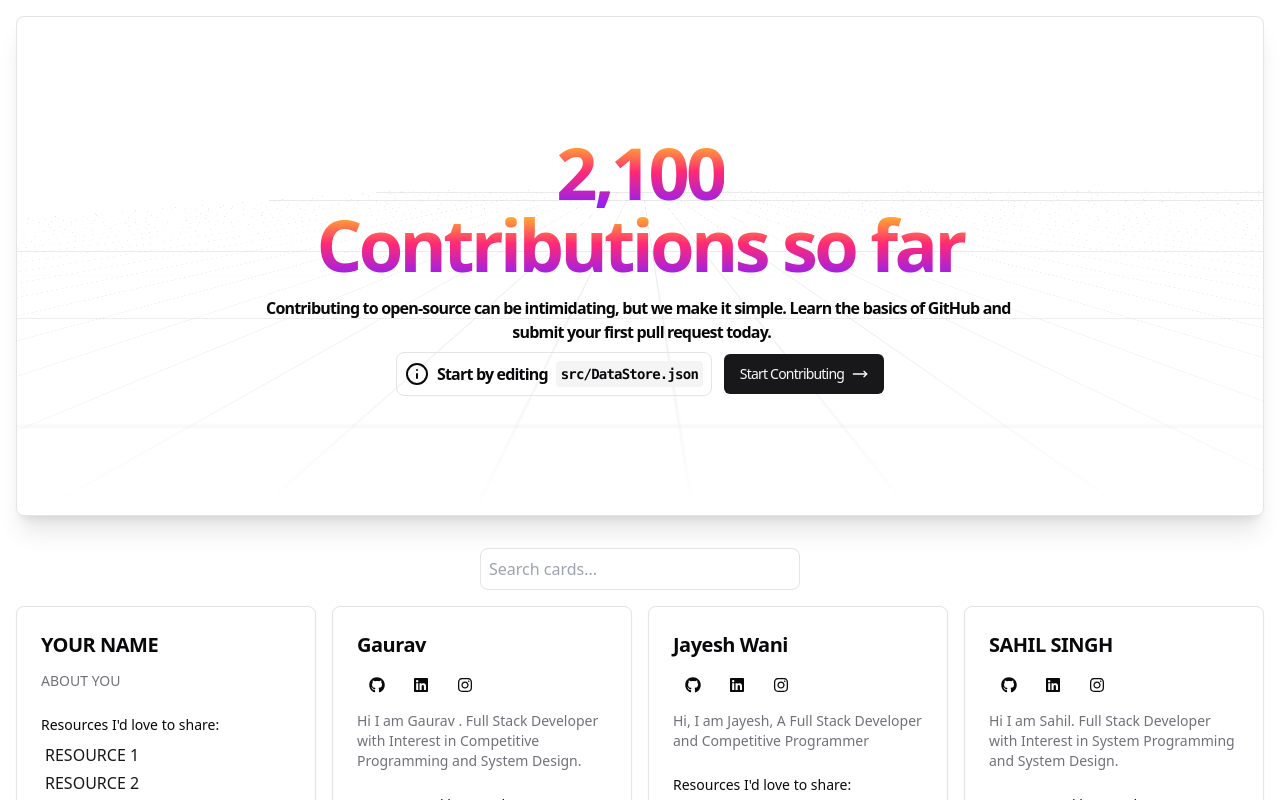
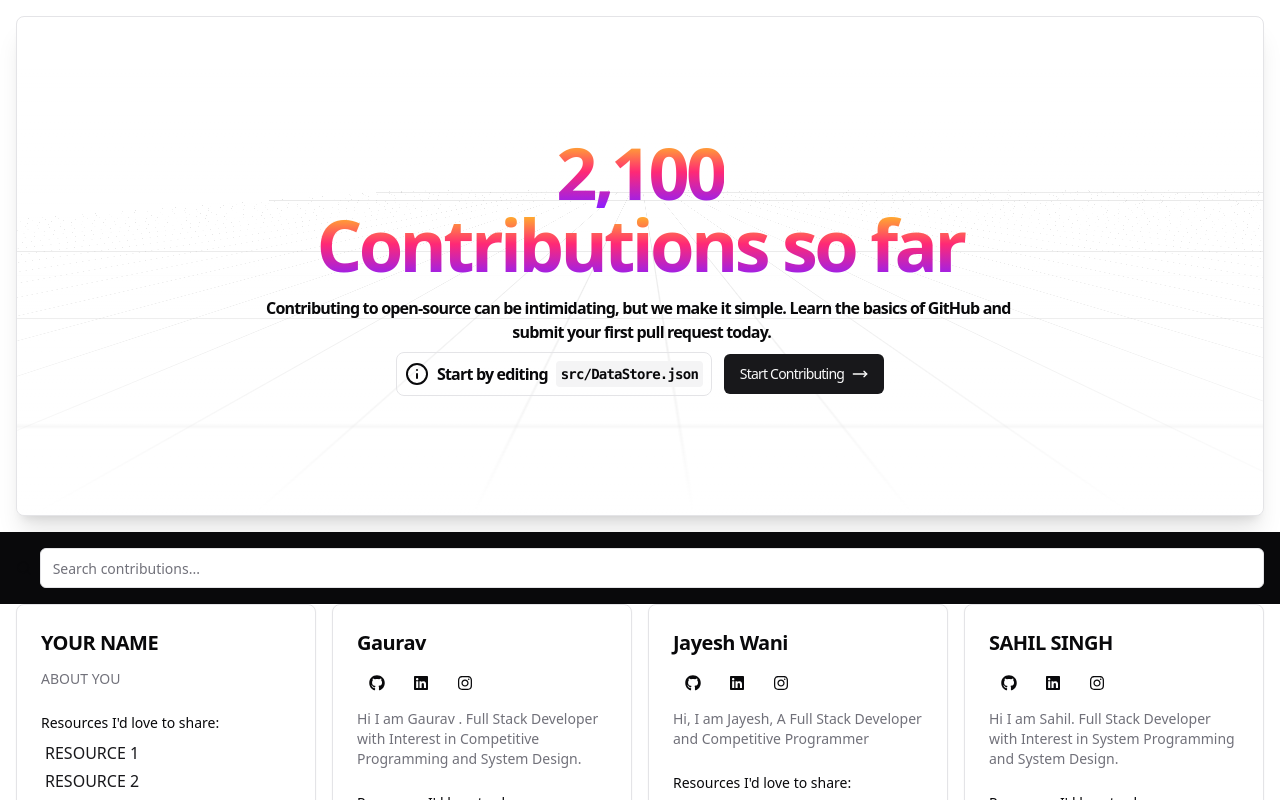
Before and after one commit to TYPESAFE-RUSTY/contribute-to-this-repo, a Next.js app: page / in a window 1280 px wide. Shown: the top 800 px of the page. Built offline with nearby package versions, Linux system fonts and the light colour scheme.

Commit message:
added scroll to top button

```diff
--- a/src/app/page.tsx
+++ b/src/app/page.tsx
@@ -2,30 +2,32 @@
 
 import Image from "next/image";
 import styles from "./page.module.css";
-import Fuse from "fuse.js"; // Import Fuse.js
+import Fuse from "fuse.js";
 
 import Card from "@/components/Card";
 import { data } from "@/DataStore";
 import { Card as C, template } from "@/types";
 import InfiniteScroll from "react-infinite-scroll-component";
-import { useState } from "react";
+import { useState, useEffect } from "react"; // Import useEffect
 import RetroGrid from "@/components/ui/retro-grid";
 import NumberTicker from "@/components/ui/number-ticker";
-import { Info, MoveRight } from "lucide-react";
+import { Info, MoveRight, ArrowUp, Search } from "lucide-react"; // Import ArrowUp icon
 import { TooltipProvider } from "@/components/ui/tooltip";
 import { Button } from "@/components/ui/button";
+import { Input } from "@/components/ui/input";
 
 let cards: C[] = [...template, ...data];
 
 export default function Home() {
   const [items, setItems] = useState<C[]>(cards.slice(0, 20));
-  const [searchQuery, setSearchQuery] = useState(""); // State to store the search query
-  const [searchResults, setSearchResults] = useState<C[]>([]); // State to store the search results
+  const [searchQuery, setSearchQuery] = useState("");
+  const [searchResults, setSearchResults] = useState<C[]>([]);
+  const [showScroll, setShowScroll] = useState(false); // State to show/hide the button
 
   // Configure Fuse.js options
   const fuse = new Fuse(cards, {
-    keys: ["name","description"], // Specify the fields to search through
-    threshold: 0.4, // Adjust the search sensitivity (lower value = more strict matches)
+    keys: ["name", "description"],
+    threshold: 0.4,
   });
 
   // Handle the search input change
@@ -34,11 +36,9 @@ export default function Home() {
     setSearchQuery(query);
 
     if (query) {
-      // Perform the search using Fuse.js
-      const results = fuse.search(query).map((result) => result.item); // Extract the matching items
+      const results = fuse.search(query).map((result) => result.item);
       setSearchResults(results);
     } else {
-      // If query is empty, reset to the original card list
       setSearchResults([]);
     }
   };
@@ -48,8 +48,27 @@ export default function Home() {
     setItems(items.concat(cards.slice(items.length, items.length + 20)));
   };
 
+  // Handle scroll event
+  const handleScroll = () => {
+    if (window.scrollY > 200) {
+      setShowScroll(true);
+    } else {
+      setShowScroll(false);
+    }
+  };
+
+  useEffect(() => {
+    window.addEventListener("scroll", handleScroll);
+    return () => window.removeEventListener("scroll", handleScroll);
+  }, []);
+
   // Data to be rendered (either search results or the original list)
   const displayedCards = searchQuery ? searchResults : items;
+
+  // Scroll to top function
+  const scrollToTop = () => {
+    window.scrollTo({ top: 0, behavior: "smooth" });
+  };
 
   return (
     <TooltipProvider>
@@ -97,15 +116,18 @@ export default function Home() {
           </span>
           <RetroGrid />
         </div>
-        <div className="flex justify-center p-4">
-          <input
+
+        <div className="flex justify-center items-center gap-2 p-4 sticky top-0 w-full bg-zinc-950">
+          <Search className="w-4 h-4"/>
+          <Input
             type="text"
-            placeholder="Search cards..."
+            placeholder="Search contributions..."
             value={searchQuery}
             onChange={handleSearch}
-            className="border rounded-lg p-2 w-80"
+            className="w-full"
           />
         </div>
+
         {/* Infinite Scroll for Cards */}
         <InfiniteScroll
           dataLength={displayedCards.length}
@@ -119,6 +141,17 @@ export default function Home() {
             ))}
           </div>
         </InfiniteScroll>
+
+        {/* Back to Top Button */}
+        {showScroll && (
+          <button
+            onClick={scrollToTop}
+            className="fixed bottom-4 right-4 p-2 bg-zinc-950 text-white border rounded-full shadow-md hover:bg-zinc-900 transition duration-200"
+            aria-label="Back to Top"
+          >
+            <ArrowUp />
+          </button>
+        )}
 
         <footer className="bg-background text-center p-4 mt-8 border-t flex flex-col md:flex-row justify-center items-center space-y-4 md:space-y-0 md:space-x-4">
           <span>In Collaboration With</span>
--- a/src/components/Card.tsx
+++ b/src/components/Card.tsx
@@ -108,16 +108,25 @@ export default function BlogCard({ data }: { data: C }) {
     <TooltipProvider>
       <Card>
         <CardHeader>
-          <CardTitle className="text-xl font-bold capitalize">{data.name}</CardTitle>
+          <CardTitle className="text-xl font-bold capitalize">
+            {data.name}
+          </CardTitle>
           <div className="flex items-center gap-1">
             {data.socials.map(
               (element, index) => index < MAX_SOCIALS && getIcon(element, index)
             )}
           </div>
           <CardDescription>
-            {data.description.length <= MAX_DESCRIPTION_LENGTH
-              ? data.description
-              : `${data.description.slice(0, MAX_DESCRIPTION_LENGTH)}...`}
+            <Tooltip>
+              <TooltipTrigger className="text-left">
+                {data.description.length <= MAX_DESCRIPTION_LENGTH
+                  ? data.description
+                  : `${data.description.slice(0, MAX_DESCRIPTION_LENGTH)}...`}
+              </TooltipTrigger>
+              <TooltipContent className="max-w-80">
+                <p>{data.description}</p>
+              </TooltipContent>
+            </Tooltip>
           </CardDescription>
         </CardHeader>
         <CardContent>
--- a/src/components/CardSection.tsx
+++ /dev/null
@@ -1,9 +0,0 @@
-import React from 'react'
-
-const CardSection = () => {
-  return (
-    <div>CardSection</div>
-  )
-}
-
-export default CardSection
```
